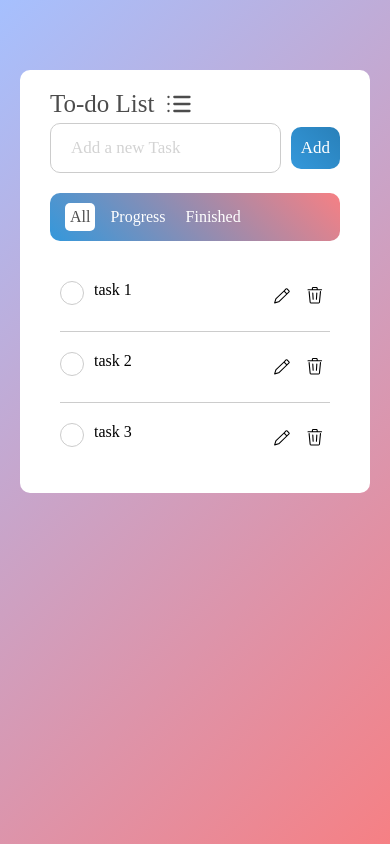
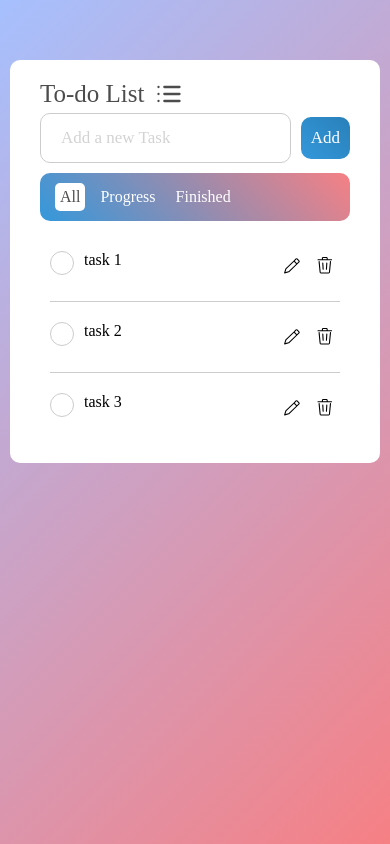
Before and after one commit to Fasel-Ergando/To-do-list-react, a React (Vite) app: page / in a window 390 px wide. Built offline with nearby package versions, Linux system fonts and the light colour scheme.

Commit message:
Add respnosiveness.

```diff
--- a/src/index.css
+++ b/src/index.css
@@ -213,3 +213,21 @@ body {
 .edit-task:active {
   background-color: rgba(225, 225, 225, 0.7);
 }
+
+@media (max-width: 400px) {
+  .container {
+    margin-top: 30px 30px;
+    padding: 20px 30px;
+    border-radius: 10px;
+    width: 100%;
+    max-width: 400px;
+  }
+
+  .filters {
+    margin: 10px 0;
+  }
+
+  #root {
+    padding: 10px;
+  }
+}
```
